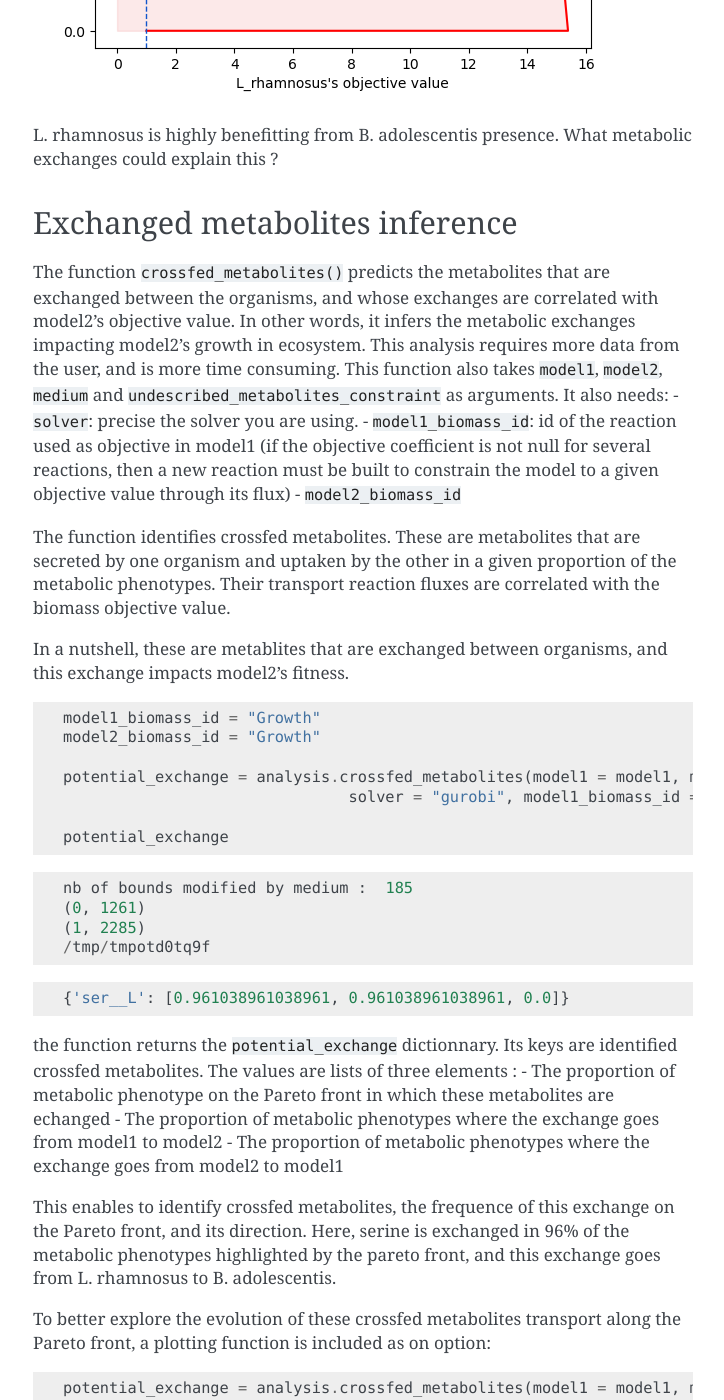
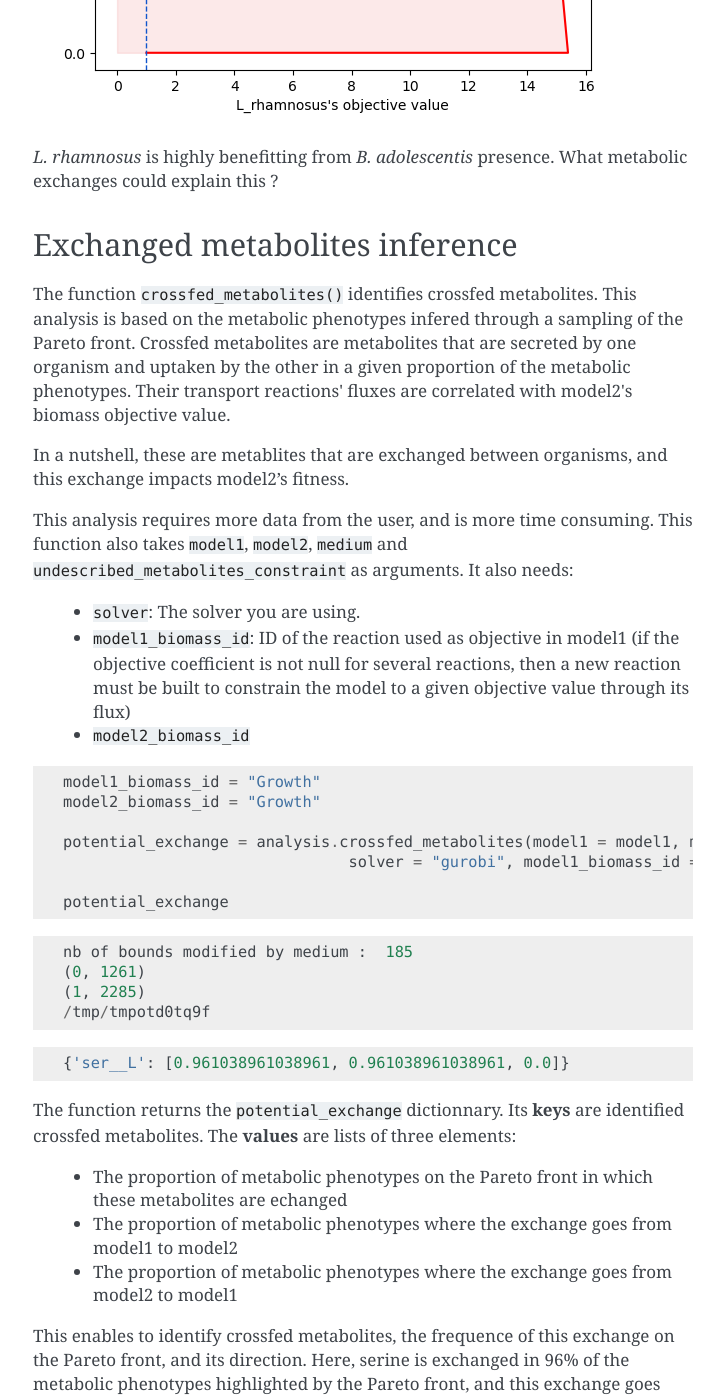
Before and after one commit to Anna-cell/mimeco, a Sphinx documentation site: the page built from doc/Global_usage/Global_usage.rst, in a window 1280 px wide and 1400 px high, scrolled down 3582 px. Shown: the whole window, without its empty margins (387-1111 px from the left). Built offline with Sphinx 7.4.7, drawn with Linux system fonts in a browser that asks for light colours; some of the changed text lies outside the part shown.

Commit message:
Documentation correactions

```diff
--- a/README.rst
+++ b/README.rst
@@ -20,6 +20,10 @@ For detailed documentation, please go to `readthedocs : mimeco <https://mimeco.r
 Dependancies
 ~~~~~~~~~~~~~
 
+**GLPK**:
+MIMEco depends on benpy, which needs glpk to function. Its installation is clearly described in `benpy's pyPI page <https://pypi.org/project/benpy/#annex-installing-glpk>`_
+
+**Efficient solver**
 To use MIMEco, you will need to download a solver, preferably CPLEX or gurobi. Both are free for academics, but require to get a license to be used at full capacity.
 A tutorial on how to make gurobi work with mimeco is written in the `documentation <https://mimeco.readthedocs.io/en/latest/installation.html#installing-gurobi>`_
 
--- a/doc/Global_usage/Global_usage.rst
+++ b/doc/Global_usage/Global_usage.rst
@@ -224,32 +223,26 @@ possible to plot the Pareto front with the argument ``plot  = True``:
 .. image:: output_14_1.png
 
 
-L. rhamnosus is highly benefitting from B. adolescentis presence. What
+*L. rhamnosus* is highly benefitting from *B. adolescentis* presence. What
 metabolic exchanges could explain this ?
 
 Exchanged metabolites inference
 -------------------------------
 
-The function ``crossfed_metabolites()`` predicts the metabolites that
-are exchanged between the organisms, and whose exchanges are correlated
-with model2’s objective value. In other words, it infers the metabolic
-exchanges impacting model2’s growth in ecosystem. This analysis requires
-more data from the user, and is more time consuming. This function also
-takes ``model1``, ``model2``, ``medium`` and
-``undescribed_metabolites_constraint`` as arguments. It also needs:
-- ``solver``: precise the solver you are using. -
-``model1_biomass_id``: id of the reaction used as objective in
-model1 (if the objective coefficient is not null for several reactions,
-then a new reaction must be built to constrain the model to a given
-objective value through its flux) - ``model2_biomass_id``
+The function ``crossfed_metabolites()`` identifies crossfed metabolites. This analysis is based on the metabolic phenotypes infered through a sampling of the Pareto front.
+Crossfed metabolites are metabolites that are secreted by one organism and uptaken by the other in a given proportion
+of the metabolic phenotypes. Their transport reactions' fluxes are correlated with model2's biomass objective value.
 
-The function identifies crossfed metabolites. These are metabolites that
-are secreted by one organism and uptaken by the other in a given
-proportion of the metabolic phenotypes. Their transport reaction fluxes
-are correlated with the biomass objective value.
+In a nutshell, these are metablites that are exchanged between organisms, and this exchange impacts model2’s fitness.
 
-In a nutshell, these are metablites that are exchanged between
-organisms, and this exchange impacts model2’s fitness.
+This analysis requires more data from the user, and is more time consuming. This function also
+takes ``model1``, ``model2``, ``medium`` and ``undescribed_metabolites_constraint`` as arguments. It also needs:
+
+ - ``solver``: The solver you are using.
+
+ - ``model1_biomass_id``: ID of the reaction used as objective in model1 (if the objective coefficient is not null for several reactions, then a new reaction must be built to constrain the model to a given objective value through its flux)
+
+ - ``model2_biomass_id``
 
 .. code:: ipython
 
@@ -275,18 +268,19 @@ organisms, and this exchange impacts model2’s fitness.
 
 
 
-the function returns the ``potential_exchange`` dictionnary. Its keys
-are identified crossfed metabolites. The values are lists of three
-elements : - The proportion of metabolic phenotype on the Pareto front
-in which these metabolites are echanged - The proportion of metabolic
-phenotypes where the exchange goes from model1 to model2 - The
-proportion of metabolic phenotypes where the exchange goes from model2
-to model1
+The function returns the ``potential_exchange`` dictionnary. Its **keys** are identified
+crossfed metabolites. The **values** are lists of three elements:
+
+ - The proportion of metabolic phenotypes on the Pareto front in which these metabolites are echanged
+
+ - The proportion of metabolic phenotypes where the exchange goes from model1 to model2
+
+ - The proportion of metabolic phenotypes where the exchange goes from model2 to model1
 
 This enables to identify crossfed metabolites, the frequence of this
 exchange on the Pareto front, and its direction. Here, serine is
-exchanged in 96% of the metabolic phenotypes highlighted by the pareto
-front, and this exchange goes from L. rhamnosus to B. adolescentis.
+exchanged in 96% of the metabolic phenotypes highlighted by the Pareto
+front, and this exchange goes from *L. rhamnosus* to *B. adolescentis*.
 
 To better explore the evolution of these crossfed metabolites transport
 along the Pareto front, a plotting function is included as on option:
@@ -321,14 +308,14 @@ along the Pareto front, a plotting function is included as on option:
     <Figure size 640x480 with 0 Axes>
 
 
-In this plot, the transport flux of serine in and out of model1 (L.
-rhamnosus) is represented in red. The x axis is the parsing of the
+In this plot, the transport flux of serine in and out of model1 (*L.
+rhamnosus*) is represented in red. The x axis is the parsing of the
 Pareto front. Horizontal dotted lines mark the point on the Pareto with
 the highest objective value for the corresponding organism. Finally, a
 positive flux value represents the secretion of the metabolite, and a
-negative value represents an uptake. In this example, L. rhamnosus
-secretes serine, which is uptaken at a corresponding rate by B.
-adolescentis. This is the case at both objective value’s optimum.
+negative value represents an uptake. In this example, *L. rhamnosus*
+secretes serine, which is uptaken at a corresponding rate by *B.
+adolescentis*. This is the case at both objective value’s optimum.
 
 Now, this analysis identifies crossfed metabolites associated with the
 fitness of model2. Let’s repeat the process by exchanging model1 and
@@ -465,7 +452,8 @@ front to freely analyze the metabolic behaviors of the pairwize
 ecosystem. In this case, the ``crossfed_metabolites()`` function returns
 both the ``potential_crossfeeding`` dictionnary and the
 ``sampling_data`` pandas dataframe. The optional argument
-\``retrieve_data can be set to: - **“all”**, where the whole sampling
-matrix is returned in a second variable - **“selection”** where the a
-pandas dataframe of the sampling of selected crossfed metabolites
-transport reactions and both organisms biomass reactions is returned.
+\``retrieve_data can be set to:
+
+ - **“all”**, where the whole sampling matrix is returned in a second variable
+
+ - **“selection”** where the a pandas dataframe of the sampling of selected crossfed metabolites transport reactions and both organisms biomass reactions is returned.
--- a/doc/installation.rst
+++ b/doc/installation.rst
@@ -11,7 +11,8 @@ Dependancies
 **GLPK**:
 MIMEco depends on benpy, which needs glpk to function. Its installation is clearly described in `benpy's pyPI page <https://pypi.org/project/benpy/#annex-installing-glpk>`_
 
-**Gurobi**:
+**Efficient solver**:
+To infer reliable results, it is important to have an efficient solver, such as gurobi or CPLEX.
 While an unlicensed version of gurobi exits on pyPI and conda, it is limited to small models and won't work with typical metabolic models.
 Gurobi at its full capacity is free for academics, but necesitates to create an account to retrieve a license.
 
--- a/pyproject.toml
+++ b/pyproject.toml
@@ -4,7 +4,7 @@ build-backend = "setuptools.build_meta"
 
 [project]
 name = "mimeco"
-version = "0.1.12"
+version = "0.1.13"
 authors = [
     {name = "Anna LAMBERT", email = "anna.lambert@univ-nantes.fr"},
 ]
```
Also changed, not shown: other parts of doc/Global_usage/Global_usage.rst (+14 -22 lines).
